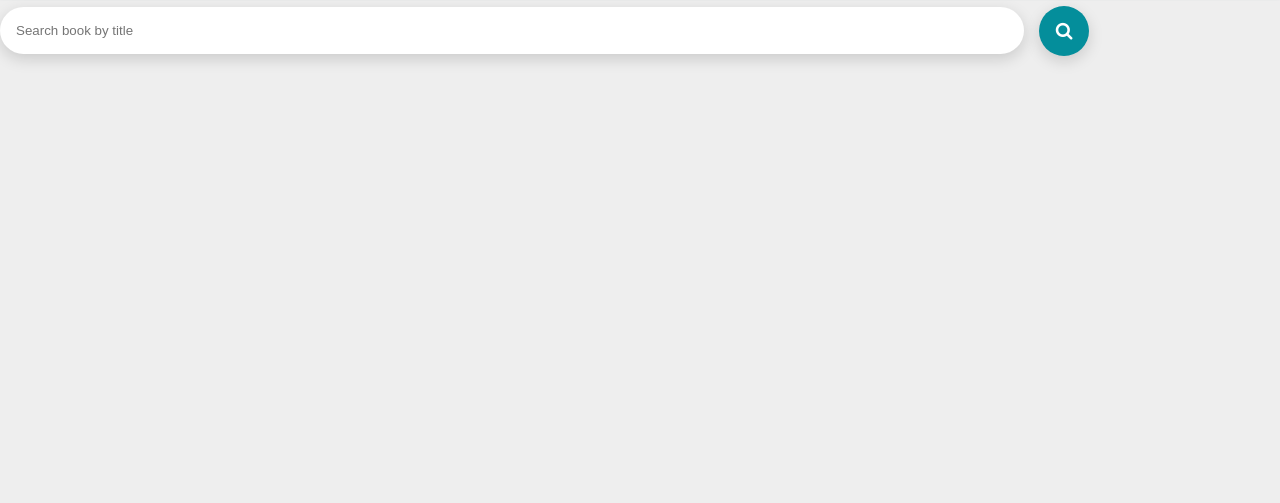
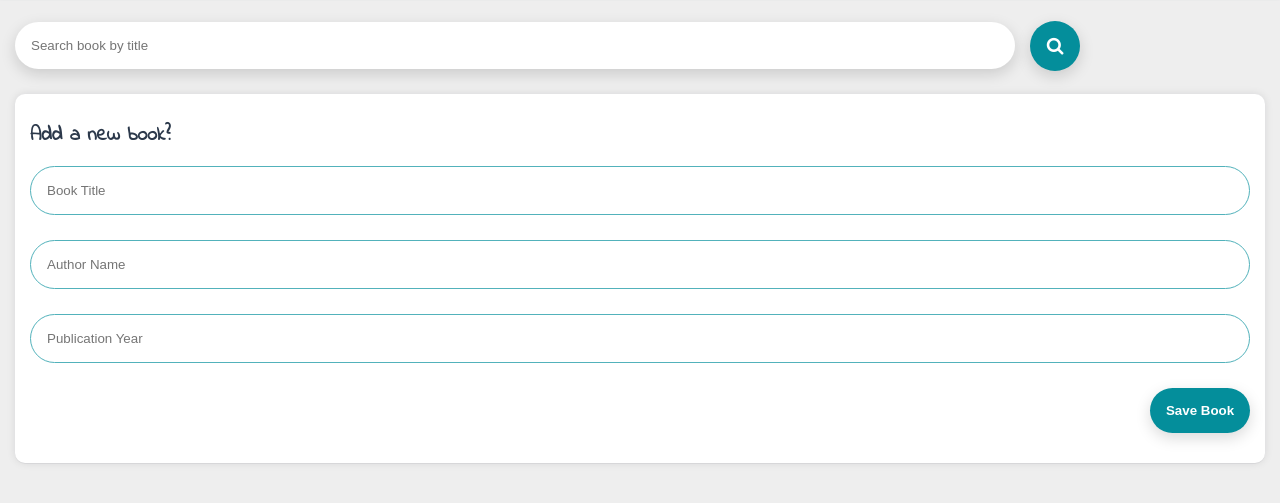
Before and after one commit to annisatahira/my-bookshelf, a plain HTML site: page index.html in a window 1280 px wide. Shown: the part 77-580 px from the top of the page. Drawn offline with Linux system fonts and the light colour scheme.

Commit message:
add add-book section

```diff
--- /dev/null
+++ b/css/add-book.css
@@ -0,0 +1,41 @@
+@import url("https://fonts.googleapis.com/css2?family=Indie+Flower&display=swap");
+
+.add-book {
+  background-color: white;
+  border-radius: 10px;
+  padding: 10px 15px;
+  box-shadow: rgba(17, 17, 26, 0.05) 0px 1px 0px,
+    rgba(17, 17, 26, 0.1) 0px 0px 8px;
+}
+
+.add-book h1 {
+  font-size: 20px;
+  font-family: "Indie Flower", cursive;
+  color: #2c394b;
+}
+
+.add-book__input input {
+  border-radius: 25px;
+  border: 1px solid #52b2bb;
+  padding: 1rem;
+  width: 100%;
+  margin-bottom: 25px;
+}
+
+.add-book__input input:focus {
+  outline: none;
+  border: 2px solid #048e9b;
+}
+
+.add-book__btn {
+  width: 20%;
+  border-radius: 25px;
+  border: none;
+  width: 100px;
+  background-color: #048e9b;
+  color: white;
+  font-weight: bold;
+  padding: 15px 10px;
+  box-shadow: rgba(0, 0, 0, 0.15) 0px 5px 15px 0px;
+  margin-bottom: 20px;
+}
--- a/css/style.css
+++ b/css/style.css
@@ -1,5 +1,6 @@
 @import url("header.css");
 @import url("search.css");
+@import url("add-book.css");
 
 * {
   box-sizing: border-box;
@@ -13,3 +14,12 @@ body {
   box-sizing: border-box;
   background-color: #eeeeee;
 }
+
+.container {
+  margin: 15px;
+}
+
+.wrapper-right-btn {
+  display: flex;
+  justify-content: end;
+}
--- a/index.html
+++ b/index.html
@@ -37,5 +37,33 @@
         <button class="search-form__btn"><i class="fa fa-search"></i></button>
       </form>
     </section>
+
+    <section class="container add-book">
+      <h1>Add a new book?</h1>
+      <form action="#" id="form">
+        <div class="add-book__input">
+          <input type="text" id="title" name="title" placeholder="Book Title" />
+        </div>
+        <div class="add-book__input">
+          <input
+            type="text"
+            id="author"
+            name="author"
+            placeholder="Author Name"
+          />
+        </div>
+        <div class="add-book__input">
+          <input
+            type="text"
+            id="Year"
+            name="Year"
+            placeholder="Publication Year"
+          />
+        </div>
+        <div class="wrapper-right-btn">
+          <button class="add-book__btn">Save Book</button>
+        </div>
+      </form>
+    </section>
   </body>
 </html>
```
